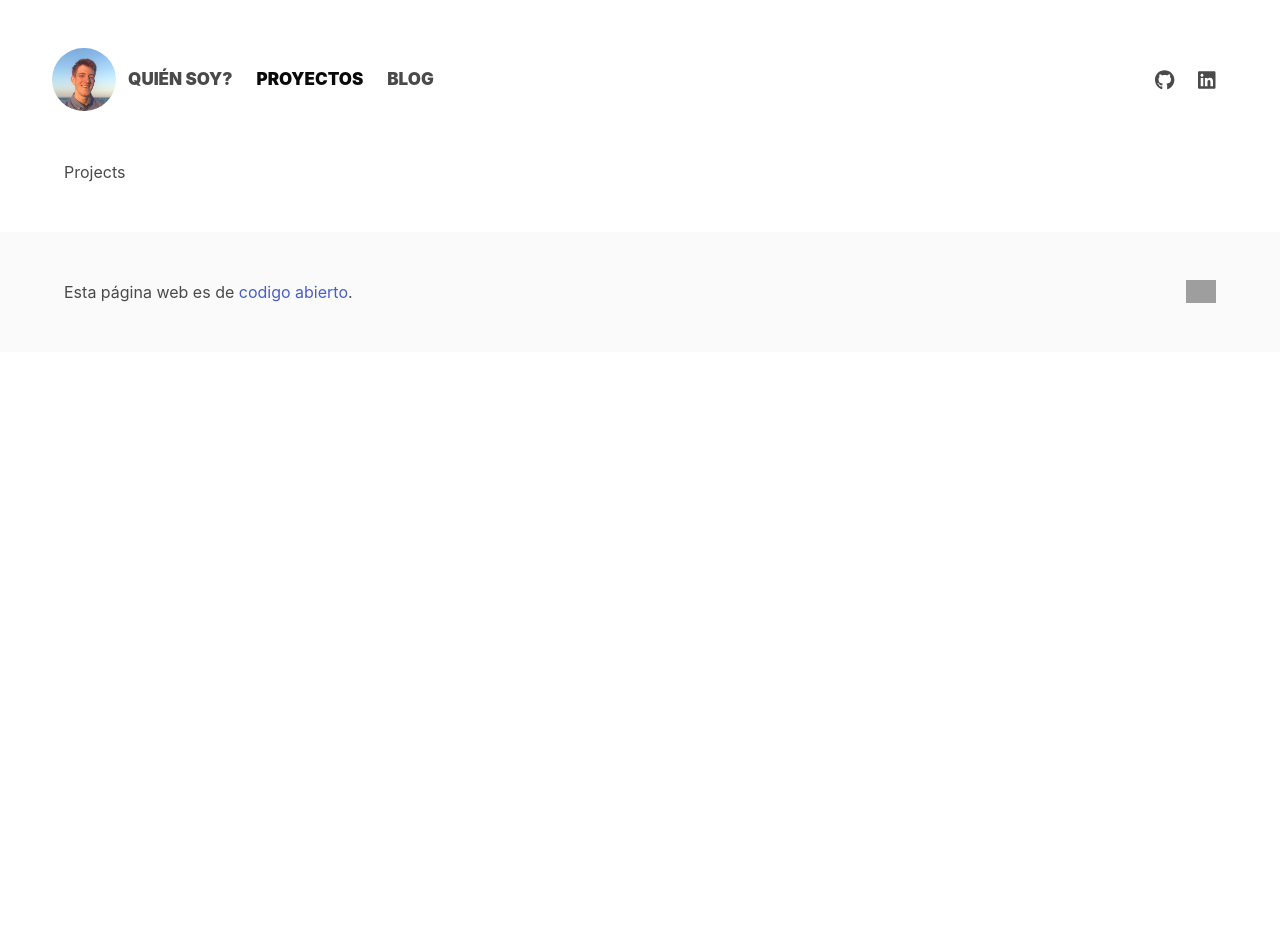
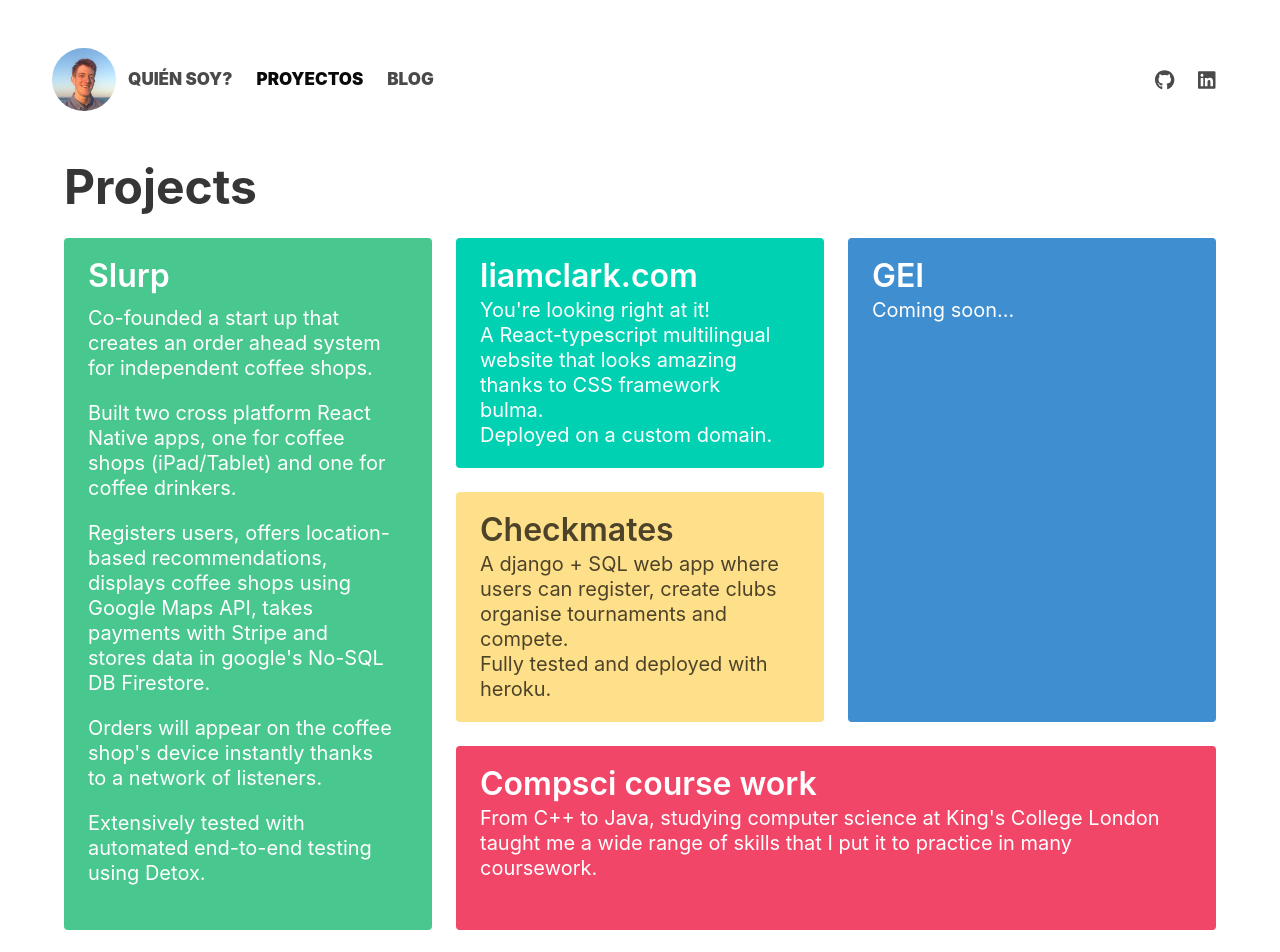
Before and after one commit to lclarkg18/personal-website, a React (Create React App) app: page /es/projects in a window 1280 px wide. Shown: the top 952 px of the page. Before the commit the page ends 800 px from the top, so only its background shows below. Built offline with nearby package versions, Linux system fonts and the light colour scheme; grey boxes are pictures that could not be loaded.

Commit message:
Add project grid

```diff
--- a/src/routes/projects.tsx
+++ b/src/routes/projects.tsx
@@ -2,8 +2,127 @@ import React from 'react';
 
 export default function Projects() {
   return (
-    <main>
-      <h2>Projects</h2>
-    </main>
+    <>
+      <h1 className="title is-1 has-text-weight-bold">Projects</h1>
+      <div className="tile is-ancestor">
+        <div className="tile is-parent">
+          <article className="tile is-child notification is-success">
+            <div className="content">
+              <p className="title">
+                Slurp
+                {' '}
+                <i className="devicon-react-original" />
+                {' '}
+                <i className="devicon-firebase-plain" />
+              </p>
+              <div className="subtitle">
+                <p>
+                  Co-founded a start up that creates an order
+                  ahead system for independent coffee shops.
+                </p>
+                <p>
+                  Built two cross platform React Native apps,
+                  one for coffee shops (iPad/Tablet) and one for coffee drinkers.
+                </p>
+                <p>
+                  Registers users, offers location-based recommendations,
+                  displays coffee shops using Google Maps API,
+                  takes payments with Stripe and stores data in google&apos;s No-SQL DB Firestore.
+                </p>
+                <p>
+                  Orders will appear on the coffee shop&apos;s device
+                  instantly thanks to a network of listeners.
+                </p>
+                <p>
+                  Extensively tested with automated end-to-end testing using Detox.
+                </p>
+              </div>
+              <div className="content" />
+            </div>
+          </article>
+        </div>
+        <div className="tile is-vertical is-8">
+
+          <div className="tile">
+            <div className="tile is-parent is-vertical">
+              <article className="tile is-child notification is-primary">
+                <p className="title">
+                  liamclark.com
+                  {' '}
+                  <i className="devicon-react-original" />
+                  {' '}
+                  <i className="devicon-typescript-plain" />
+                </p>
+                <div className="subtitle">
+                  <p>You&apos;re looking right at it!</p>
+                  <p>
+                    A React-typescript multilingual website that looks
+                    amazing thanks to CSS framework bulma.
+                  </p>
+                  <p>Deployed on a custom domain.</p>
+                </div>
+              </article>
+              <article className="tile is-child notification is-warning">
+                <p className="title">
+                  Checkmates
+                  {' '}
+                  <i className="devicon-django-plain" />
+                  {' '}
+                  <i className="devicon-postgresql-plain" />
+                  {' '}
+                  <i className="devicon-bootstrap-plain" />
+                </p>
+                <div className="subtitle">
+                  <p>
+                    A django + SQL web app where users can register,
+                    create clubs organise tournaments and compete.
+                  </p>
+                  <p>Fully tested and deployed with heroku.</p>
+                </div>
+              </article>
+            </div>
+            <div className="tile is-parent">
+              <article className="tile is-child notification is-info">
+                <p className="title">
+                  GEI
+                  {' '}
+                  <i className="devicon-mongodb-plain" />
+                  {' '}
+                  <i className="devicon-express-original" />
+                  {' '}
+                  <i className="devicon-angularjs-plain" />
+                  {' '}
+                  <i className="devicon-nodejs-plain" />
+                </p>
+                <p className="subtitle">Coming soon...</p>
+              </article>
+            </div>
+          </div>
+          <div className="tile is-parent">
+            <article className="tile is-child notification is-danger">
+              <p className="title">
+                Compsci course work
+                {' '}
+                <i className="devicon-java-plain-wordmark" />
+                {' '}
+                <i className="devicon-cplusplus-plain" />
+                {' '}
+                <i className="devicon-mysql-plain" />
+                {' '}
+                <i className="devicon-scala-plain" />
+                {' '}
+                <i className="devicon-javascript-plain" />
+              </p>
+              <p className="subtitle">
+                From C++ to Java, studying computer science at King&apos;s College London
+                taught me a wide range of skills that I put it to practice in many
+                coursework.
+              </p>
+              <div className="content" />
+            </article>
+          </div>
+        </div>
+      </div>
+    </>
   );
 }
```
